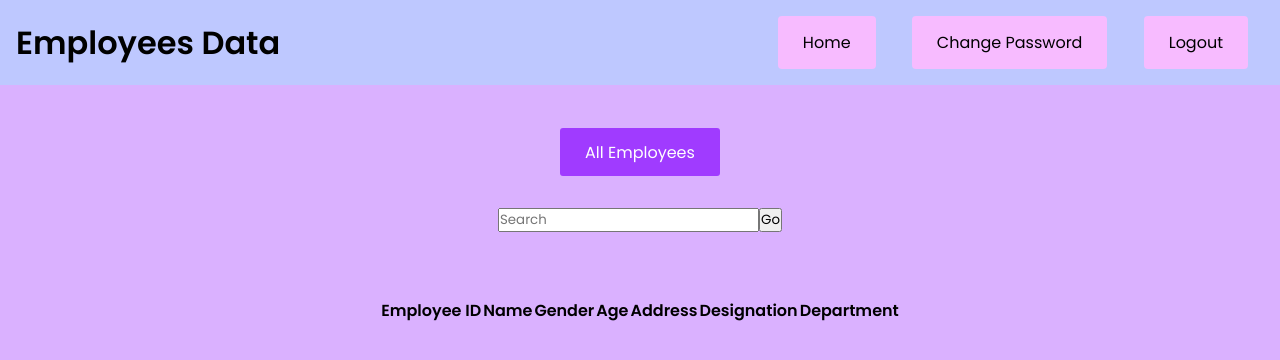
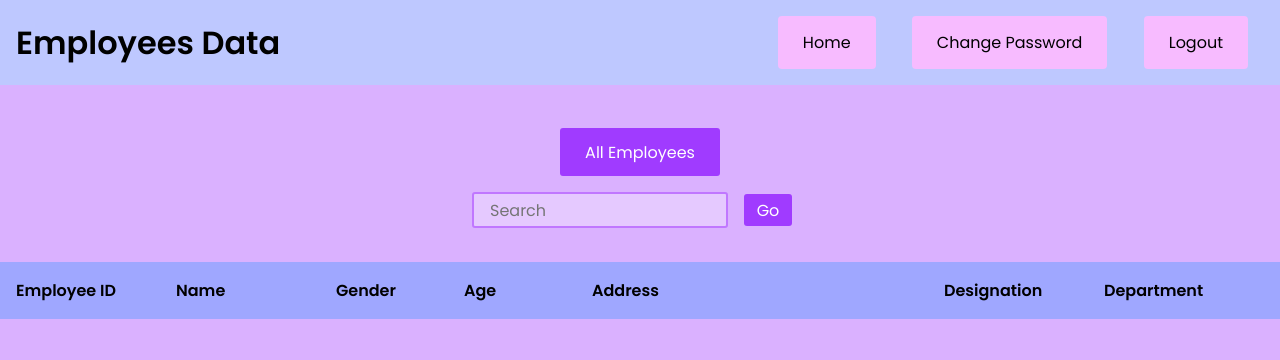
Before and after one commit to prajjwalpathak/Registration-Form, a Node server app: page /employee-list in a window 1280 px wide. Shown: the top 360 px of the page. Run offline with Node 20, Linux system fonts and the light colour scheme; lists and menus that the app fills with data are empty.

Commit message:
Add CSS for Table

```diff
--- a/public/css/styles.css
+++ b/public/css/styles.css
@@ -208,18 +208,87 @@ option {
 	border-radius: 3px;
 }
 
-.all-employee-btn:not(:focus) {
+.btn:not(:focus) {
 	background-color: rgb(160, 59, 255);
 }
 
-.all-employee-btn:hover {
+.btn:hover {
 	background-color: rgb(169, 78, 255);
 }
 
-.all-employee-btn:focus {
+.btn:focus {
 	background-color: rgb(132, 0, 255);
 }
 
 .search-input {
+	font-size: 1rem;
+	outline: none;
+	padding: 1rem;
 	margin: 1rem 0rem 2rem;
+	width: 16rem;
+	height: 2rem;
+	border: 2px solid rgb(192, 119, 255);
+	border-radius: 3px;
+	background-color: rgba(255, 255, 255, 0.3);
 }
+
+.search-btn {
+	margin: 1rem;
+	width: 3rem;
+	height: 2rem;
+	background-color: rgb(160, 59, 255);
+	color: white;
+	font-size: 1rem;
+	border: none;
+	border-radius: 3px;
+}
+
+tr {
+	width: inherit;
+	display: flex;
+	align-items: center;
+	justify-content: space-between;
+}
+
+td, th {
+	margin: 1rem;
+	display: flex;
+	align-items: center;
+	justify-content: start;
+}
+
+thead {
+	background-color: #9fa7ff;
+}
+
+tbody {
+	background-color: #d1d4ff;
+}
+
+.empid-data {
+	width: 8rem;
+}
+
+.name-data {
+	width: 8rem;
+}
+
+.gender-data {
+	width: 6rem;
+}
+
+.age-data {
+	width: 6rem;
+}
+
+.address-data {
+	width: 20rem;
+}
+
+.designation-data {
+	width: 8rem;
+}
+
+.department-data {
+	width: 10rem;
+}
--- a/public/script/getData.js
+++ b/public/script/getData.js
@@ -19,13 +19,13 @@ const getEmployees = (filteredEmployees) => {
     for (let employee of filteredEmployees) {
         out += `
             <tr>
-            <td>${employee.empid}</td>
-            <td>${employee.personal.name}</td>
-            <td>${employee.personal.gender}</td>
-            <td>${employee.personal.age}</td>
-            <td>${employee.personal.address.streetaddress}, ${employee.personal.address.city}, ${employee.personal.address.state}, ${employee.personal.address.postalcode}</td>
-            <td>${employee.profile.designation}</td>
-            <td>${employee.profile.department}</td>
+            <td class="empid-data">${employee.empid}</td>
+            <td class="name-data">${employee.personal.name}</td>
+            <td class="gender-data">${employee.personal.gender}</td>
+            <td class="age-data">${employee.personal.age}</td>
+            <td class="address-data">${employee.personal.address.streetaddress}, ${employee.personal.address.city}, ${employee.personal.address.state}, ${employee.personal.address.postalcode}</td>
+            <td class="designation-data">${employee.profile.designation}</td>
+            <td class="department-data">${employee.profile.department}</td>
             </tr>
         `;
     }
--- a/views/employee-list.ejs
+++ b/views/employee-list.ejs
@@ -21,9 +21,10 @@
     </div>
     <div class="content-div">
         <div class="search-bar-div">
-            <button class="all-employee-btn" onclick="getAllEmployees()">All Employees</button>
-            <div class="search-input">
-                <input class="search-input" type="text" id="search" placeholder="Search" /><button onclick="getFilteredEmployees()">
+            <button class="all-employee-btn btn" onclick="getAllEmployees()">All Employees</button>
+            <div class="search-input-div">
+                <input class="search-input" type="text" id="search" placeholder="Search" /><button class="search-btn btn"
+                    onclick="getFilteredEmployees()">
                     Go
                 </button>
             </div>
@@ -31,13 +32,13 @@
         <table class="table-class">
             <thead>
                 <tr class="table-row">
-                    <th>Employee ID</th>
-                    <th>Name</th>
-                    <th>Gender</th>
-                    <th>Age</th>
-                    <th>Address</th>
-                    <th>Designation</th>
-                    <th>Department</th>
+                    <th class="empid-data">Employee ID</th>
+                    <th class="name-data">Name</th>
+                    <th class="gender-data">Gender</th>
+                    <th class="age-data">Age</th>
+                    <th class="address-data">Address</th>
+                    <th class="designation-data">Designation</th>
+                    <th class="department-data">Department</th>
                 </tr>
             </thead>
             <tbody id="table-body"></tbody>
```
